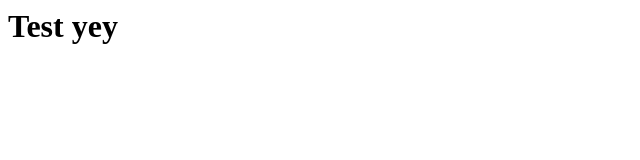
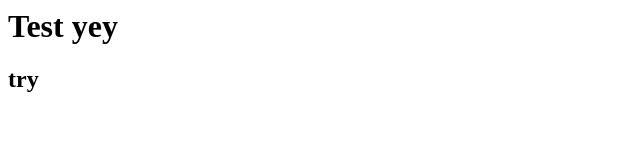
Before and after one commit to syaimaamri25/syai-portfolio, a plain HTML site: page index.html in a window 1280 px wide. Shown: the full height of the page, 0-640 px from the left. Drawn offline with Linux system fonts and the light colour scheme.

Commit message:
Update index.html

```diff
--- a/index.html
+++ b/index.html
@@ -1 +1,2 @@
 <h1>Test yey</h1>
+<h2>try</h2>
```
